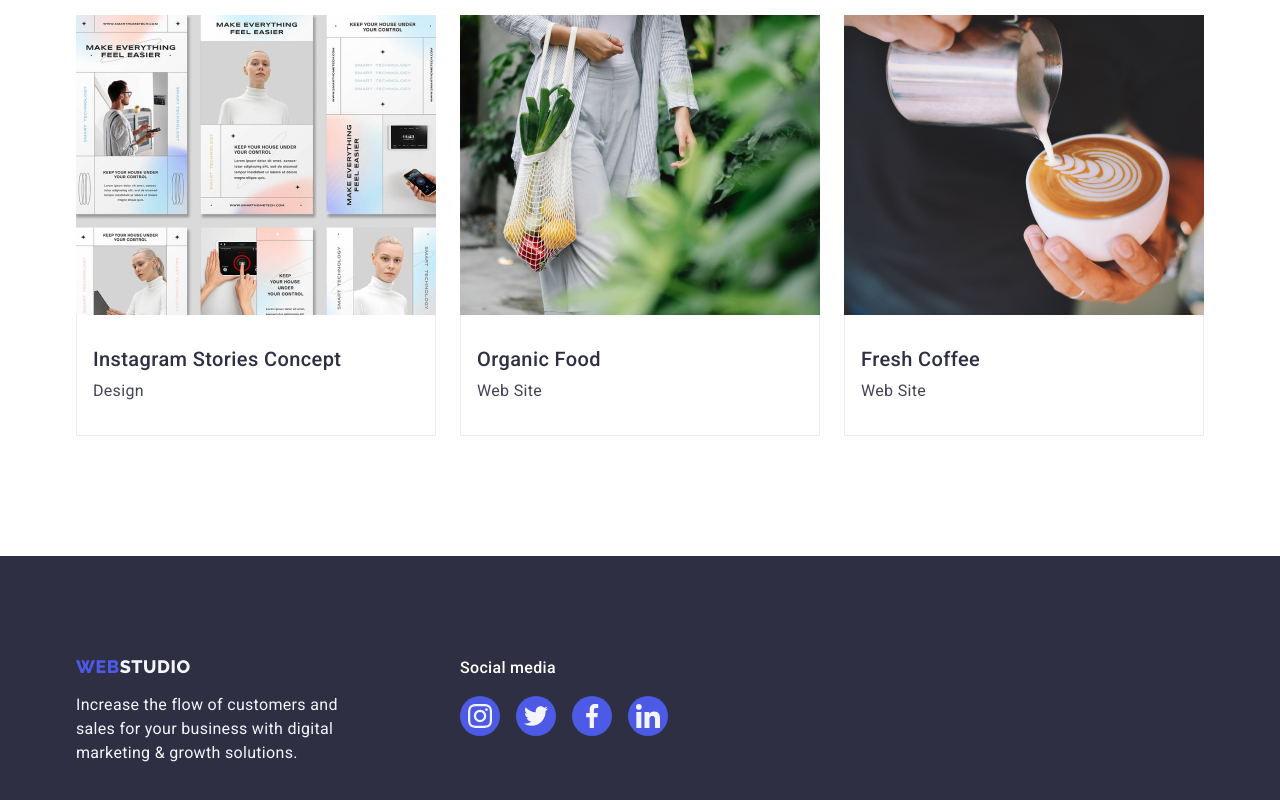
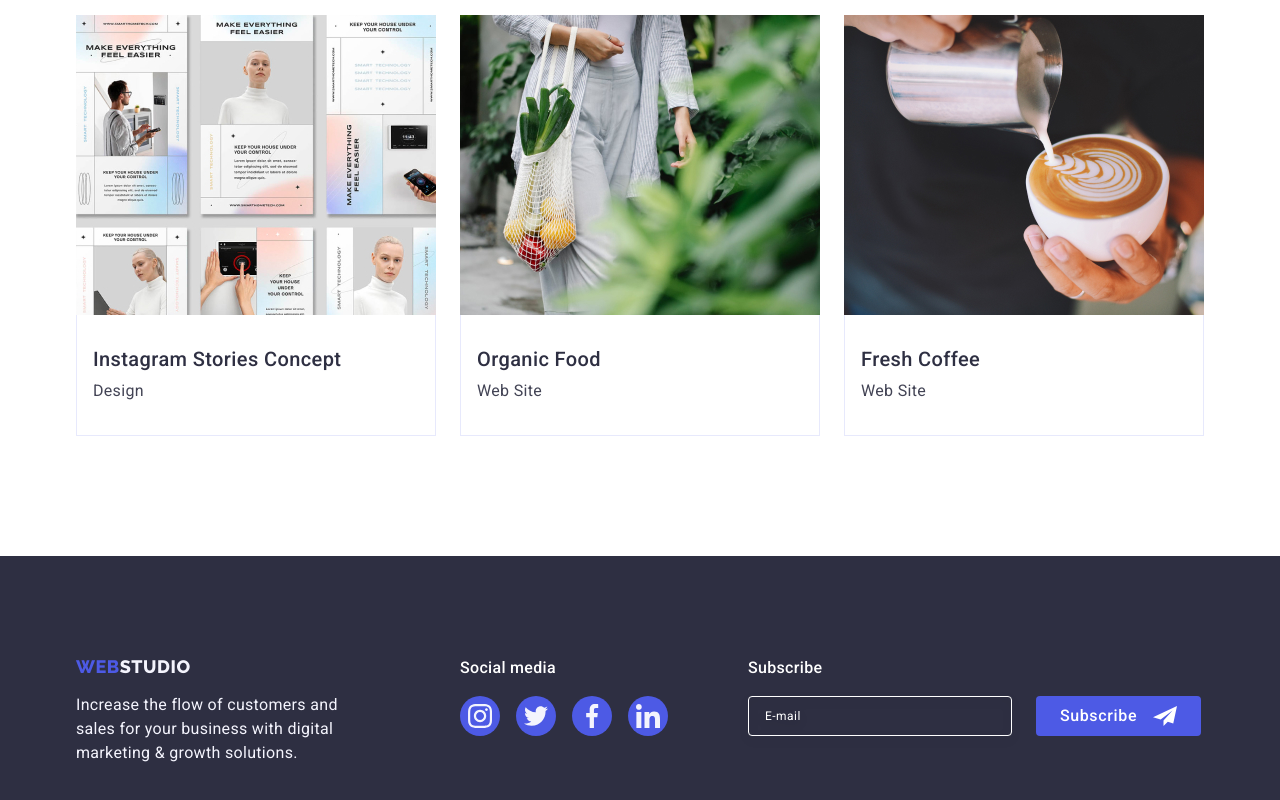
Before and after one commit to TorYev/goit-markup-hw-05, a plain HTML site: page portfolio.html in a window 1280 px wide. Shown: the part 1214-2014 px from the top of the page. Drawn offline with nearby package versions, Linux system fonts and the light colour scheme.

Commit message:
upd_btn_footer

```diff
--- a/css/styles.css
+++ b/css/styles.css
@@ -540,7 +540,72 @@ margin-right: 120px;
 .footer-icon-container{
 
 }
+/* Modal Footer */
+.modal-container-ftr{
+padding-left: 80px;
+}
 
+.modal-container-ftr-text{
+  margin-bottom: 16px;
+  font-weight: 500;
+  font-size: 16px;
+  line-height: 1.5;
+  letter-spacing: 0.02em;
+  color: #ffffff;
+
+}
+
+.modal-form-ftr{
+  display: flex;
+  gap: 24px;
+
+}
+
+.modal-label-ftr{
+
+}
+
+.modal-input-ftr{
+  width: 264px;
+  height: 40px;
+  border: 1px solid #ffffff;
+  background-color: transparent;
+  font-size: 12px;
+  line-height: 1.5;
+  letter-spacing: 0.04em;
+  padding-left: 16px;
+  filter: drop-shadow(0px 4px 4px rgba(0, 0, 0, 0.15));
+  border-radius: 4px;
+  color: #ffffff;
+
+}
+
+.modal-input-ftr::placeholder{
+  color: #ffffff;
+
+}
+.modal-btn-submit-ftr{
+  min-width: 165px;
+  height: 40px;
+  display: flex;
+  justify-content: center;
+  align-items: center;
+  font-family: "Roboto", sans-serif;
+  font-size: 16px;
+  font-weight: 500;
+  line-height: 1.5;
+  letter-spacing: 0.04em;
+  color: #ffffff;
+  cursor: pointer;
+  background-color: #4D5AE5;
+  border: none;
+  border-radius: 4px;
+
+}
+
+.modal-icon-ftr{
+margin-left: 16px;
+}
 /* Portfolio */
 .portfol{
   padding-top: 96px;
@@ -553,6 +618,7 @@ margin-right: 120px;
   justify-content: center;
 }
 .portfol-list-item{
+margin-left: 16px;
 
 }
 
--- a/portfolio.html
+++ b/portfolio.html
@@ -322,6 +322,17 @@
             </li>
           </ul>
         </div>
+        <div class="modal-container-ftr">
+          <p class="modal-container-ftr-text">Subscribe</p>
+          <form class="modal-form-ftr" action="">
+            <label class="modal-label-ftr" for="">
+              <input type="email" name="" placeholder="E-mail" class="modal-input-ftr">
+            </label>
+            <button type="submit" class="modal-btn-submit-ftr">Subscribe
+              <svg class="modal-icon-ftr" width="24" height="24"><use href="./images/icons.svg#icon-telegram"></use></svg>
+            </button>
+          </form>
+        </div>
       </div>
     </footer>
   </body>
```
Also changed, not shown: index.html (+11 -0 lines).
